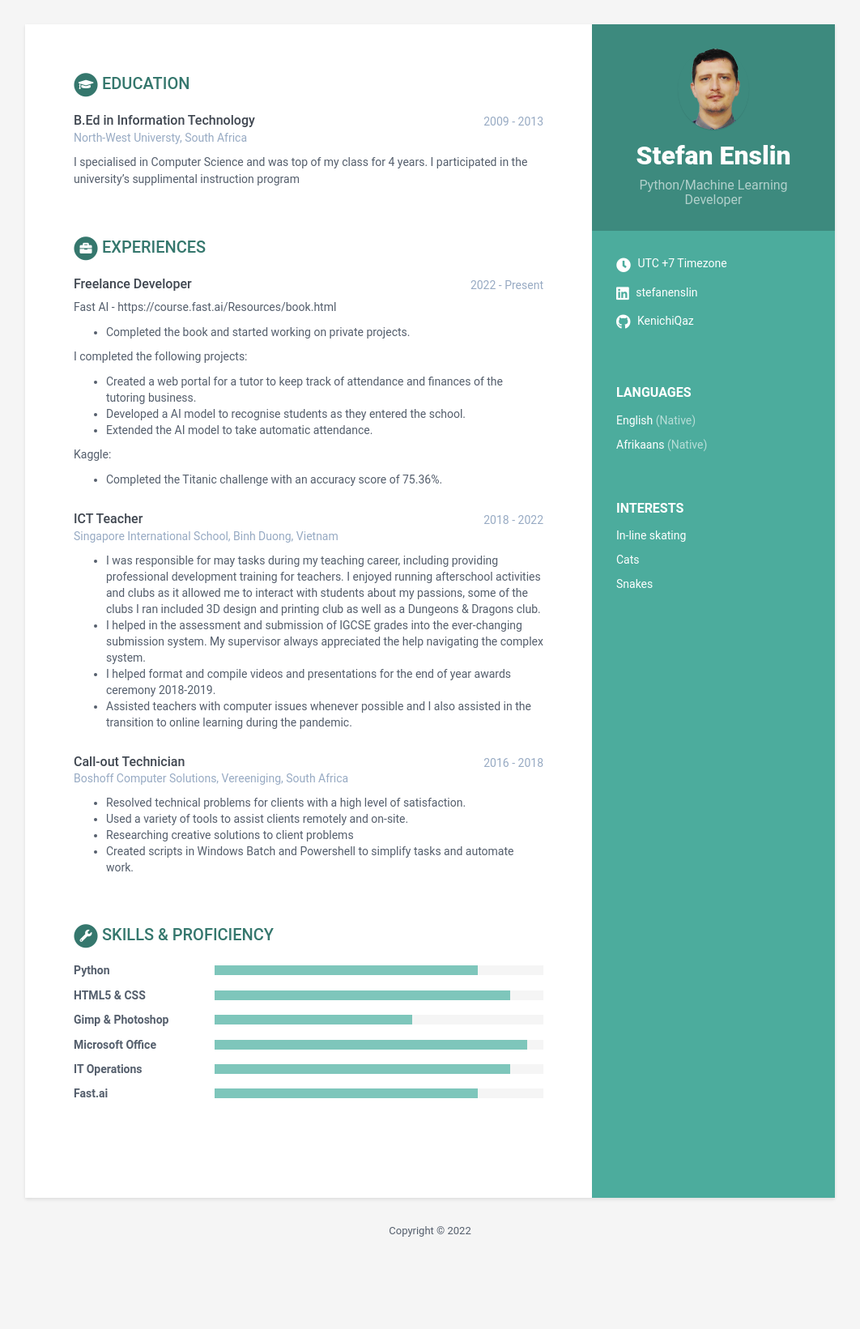
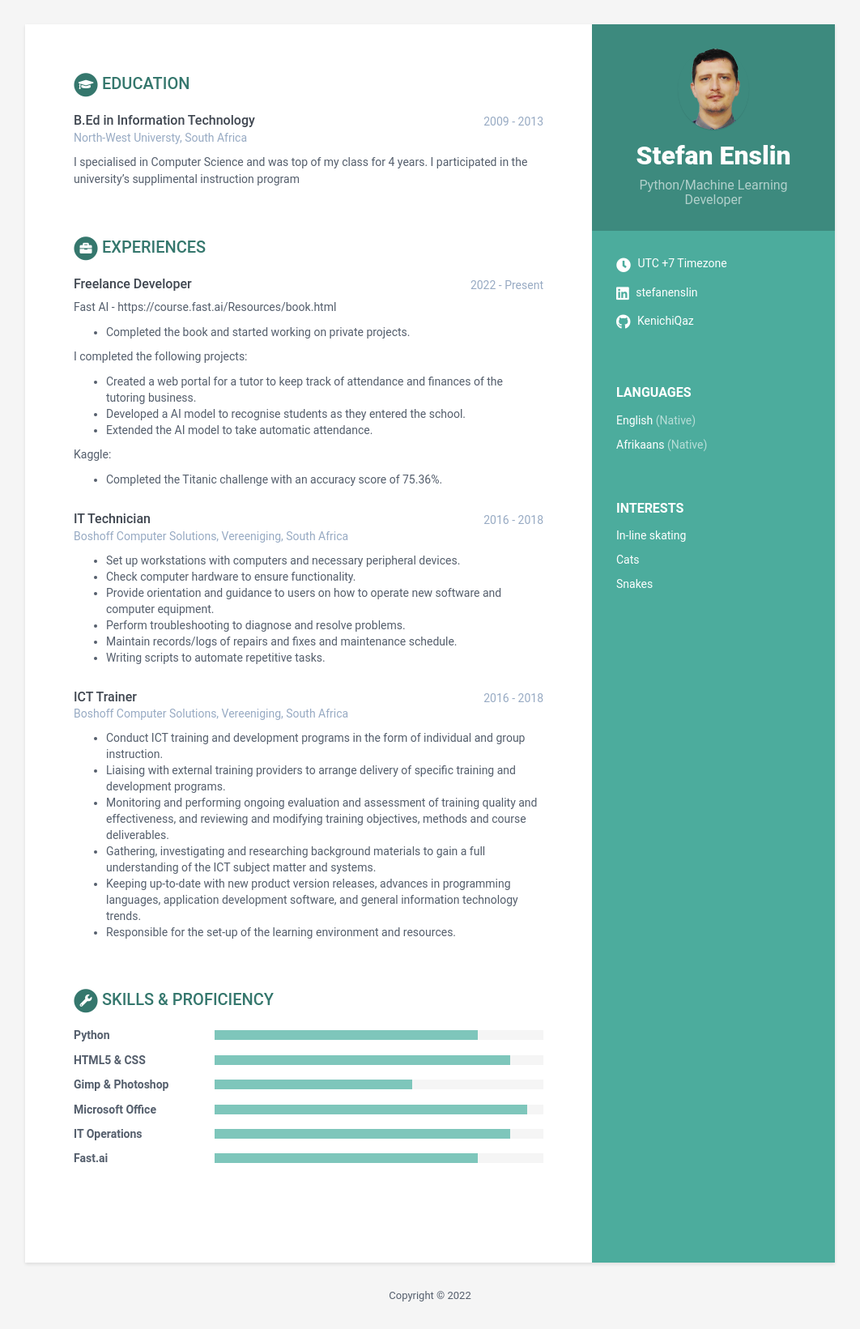
Before and after one commit to KenichiQaz/KenichiQaz.github.io, a Jekyll site: the page built from index.html, in a window 1280 px wide. Shown: the whole page at 81% size, without its empty margins (109-1171 px from the left). Built offline with Jekyll 4.4.1, drawn with Linux system fonts in a browser that asks for light colours; before the commit the page ends 1561 px from its top, so only the background shows below that.

Commit message:
Updated data

```diff
--- a/_data/data.yml
+++ b/_data/data.yml
@@ -78,23 +78,27 @@ experiences:
           Kaggle:
           - Completed the Titanic challenge with an accuracy score of 75.36%.
 
-      - role: ICT Teacher
-        time: 2018 - 2022
-        company: Singapore International School, Binh Duong, Vietnam
-        details: |
-          - I was responsible for may tasks during my teaching career, including providing professional development training for teachers. I enjoyed running afterschool activities and clubs as it allowed me to interact with students about my passions, some of the clubs I ran included 3D design and printing club as well as a Dungeons & Dragons club.
-          - I helped in the assessment and submission of IGCSE grades into the ever-changing submission system. My supervisor always appreciated the help navigating the complex system.
-          - I helped format and compile videos and presentations for the end of year awards ceremony 2018-2019.
-          - Assisted teachers with computer issues whenever possible and I also assisted in the transition to online learning during the pandemic.
-
-      - role: Call-out Technician
+      - role: IT Technician
         time: 2016 - 2018
         company: Boshoff Computer Solutions, Vereeniging, South Africa
         details: |
-          - Resolved technical problems for clients with a high level of satisfaction.
-          - Used a variety of tools to assist clients remotely and on-site.
-          - Researching creative solutions to client problems
-          - Created scripts in Windows Batch and Powershell to simplify tasks and automate work.
+          - Set up workstations with computers and necessary peripheral devices.
+          - Check computer hardware to ensure functionality.
+          - Provide orientation and guidance to users on how to operate new software and computer equipment.
+          - Perform troubleshooting to diagnose and resolve problems.
+          - Maintain records/logs of repairs and fixes and maintenance schedule.
+          - Writing scripts to automate repetitive tasks.
+
+      - role: ICT Trainer
+        time: 2016 - 2018
+        company: Boshoff Computer Solutions, Vereeniging, South Africa
+        details: |
+          - Conduct ICT training and development programs in the form of individual and group instruction.
+          - Liaising with external training providers to arrange delivery of specific training and development programs.
+          - Monitoring and performing ongoing evaluation and assessment of training quality and effectiveness, and reviewing and modifying training objectives, methods and course deliverables.
+          - Gathering, investigating and researching background materials to gain a full understanding of the ICT subject matter and systems.
+          - Keeping up-to-date with new product version releases, advances in programming languages, application development software, and general information technology trends.
+          - Responsible for the set-up of the learning environment and resources.
 
 #projects:
 #    title: Projects
```
